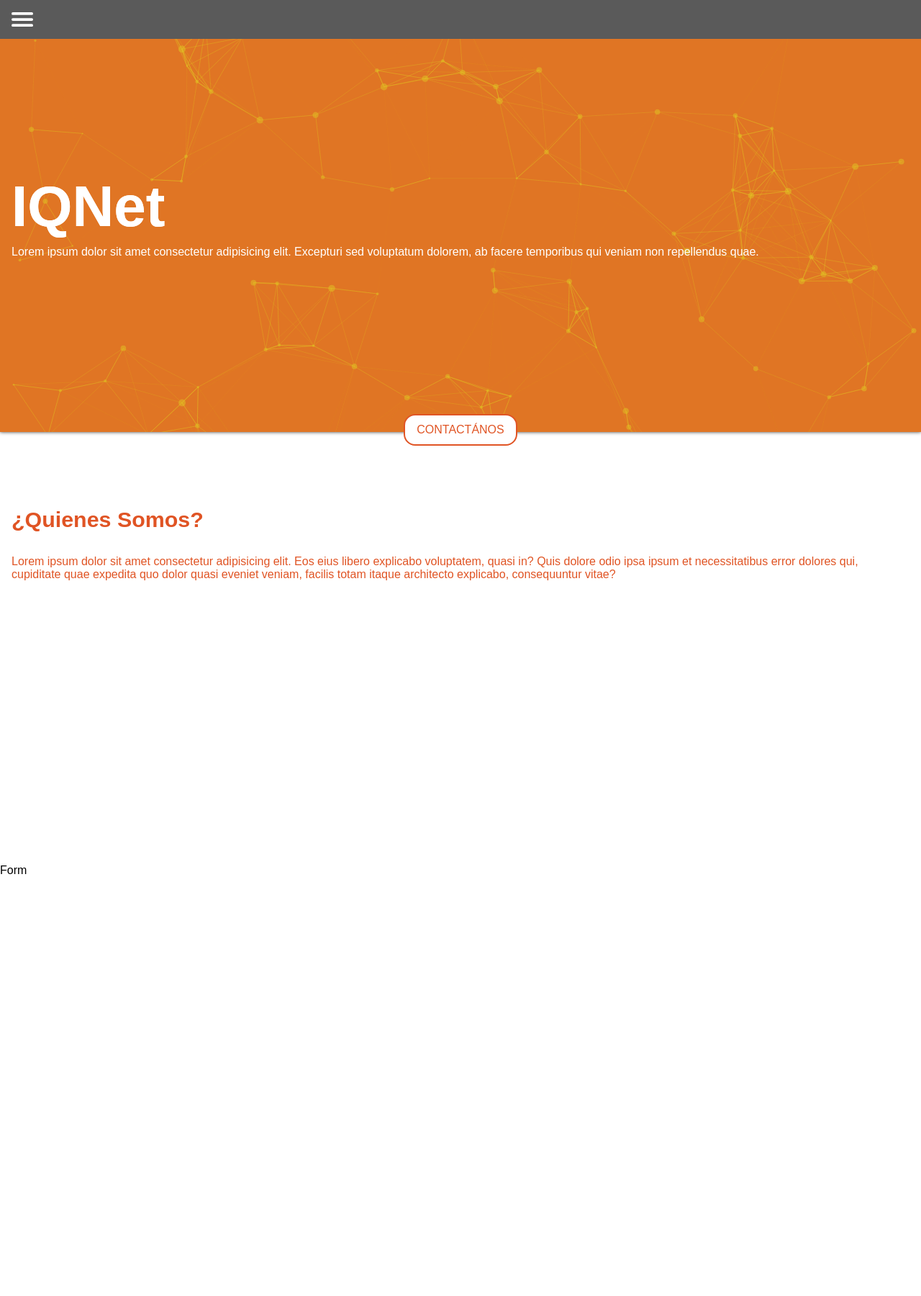
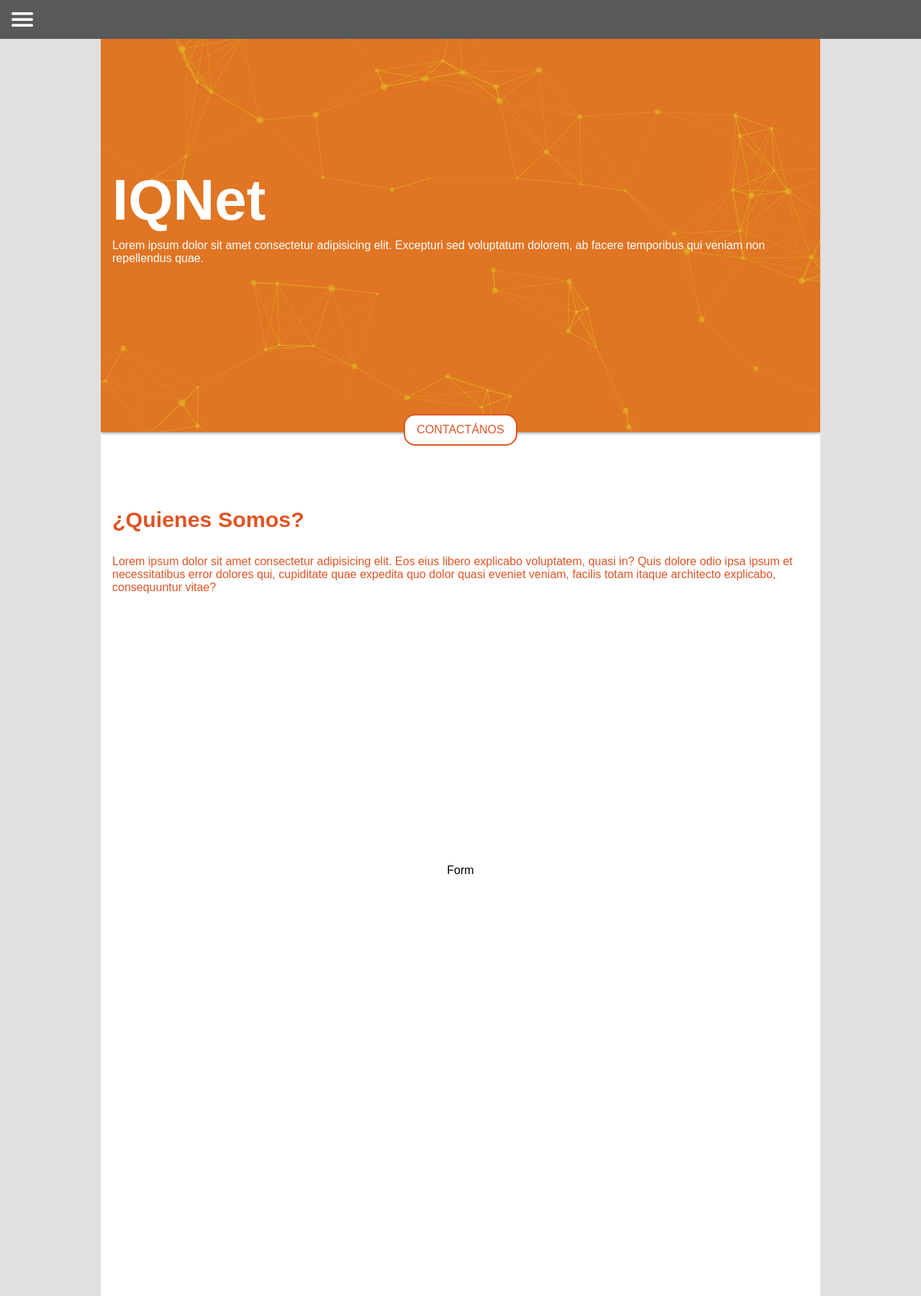
Before and after one commit to IQNetSRL/IQNet, a React (Vite) app in the folder client/: page / in a window 1280 px wide. Shown: the whole page at 72% size. Built offline with nearby package versions, Linux system fonts and the light colour scheme; a web font is replaced by a local one.

Commit message:
feat(client/src/views/landingPage):added some styles

```diff
--- a/client/src/components/particles/Particles.tsx
+++ b/client/src/components/particles/Particles.tsx
@@ -9,6 +9,7 @@ function Particle() {
   }, []);
 
   return (
+    <section>
       <Particles
         init={particlesInit}
         options={{
@@ -77,6 +78,7 @@ function Particle() {
           detectRetina: true,
         }}
       />
+    </section>
   );
 }
 
--- a/client/src/views/landingPage/LandingPage.module.scss
+++ b/client/src/views/landingPage/LandingPage.module.scss
@@ -2,31 +2,32 @@
 @import "../../styles/mixins.scss";
 
 .mainLanding {
+  @include centerFlex(flex, row, center, center, 0);
   cursor: default;
-  .sectionLandingNo {
+  .side {
+    min-height: 225vh;
+    display: flex;
+    flex: 1;
+    z-index: 100;
+    background-color: #e0e0e0;
+  }
+  .mainSection {
+    @include centerFlex(flex, column, center, center, 0);
+    .sectionLanding {
       @include centerFlex(flex, column, center, flex-start, 0.5rem);
       @include height(75vh, 75vh);
       position: relative;
       color: $primary-color;
       background-color: $white;
+      max-width: 1000px;
       padding: 1rem;
       z-index: 99;
       transition: 0.2s ease;
-    h1 {
-      filter: drop-shadow(-3px 0px 2px #5a5a5a);
-    }
     }
     .scrolled1 {
       color: $white;
       background-color: transparent;
       box-shadow: 0px 0px 5px 0px rgba(0, 0, 0, 0.75);
-    h1 {
-      filter: drop-shadow(0px 0px 0px);
-    }
-  }
-  .particles {
-    @include height(100%, 100%);
-    overflow: hidden;
     }
     .title {
       font-size: 5rem;
@@ -51,6 +52,27 @@
           background-color: $primary-color;
           box-shadow: 0px 0px 5px 0px rgba(0, 0, 0, 0.75);
         }
+      }
+    }
+    .titleAbout {
+      padding: 1rem 0;
+      font-size: 1.9rem;
+    }
+    .textAbout {
+      padding: 1rem 0;
+    }
+    .sectionForm {
+      @include height(75vh, 75vh);
+      position: relative;
+      background-color: $white;
+      max-width: 1000px;
+      z-index: 99;
+      transition: 0.2s ease;
+    }
+    .scrolled2 {
+      color: $white;
+      background-color: transparent;
+      box-shadow: 0px 0px 5px 0px rgba(0, 0, 0, 0.75);
     }
   }
   .toggleButtonContainer {
@@ -78,36 +100,19 @@
       }
     }
   }
-  .titleAbout {
-    padding: 1rem 0;
-    font-size: 1.9rem;
-  }
-  .textAbout {
-    padding: 1rem 0;
-  }
-  .sectionFormNo {
-    @include height(75vh, 75vh);
-    position: relative;
-    z-index: 99;
-    background-color: $white;
-    transition: 0.2s ease;
-  }
-  .scrolled2 {
-    color: $white;
-    background-color: transparent;
-    box-shadow: 0px 0px 5px 0px rgba(0, 0, 0, 0.75);
-  }
 }
 
-.sectionAboutNo {
+.sectionAbout {
   @include height(75vh, 75vh);
   position: relative;
   background-color: $white;
+  color: $primary-color;
+  max-width: 1000px;
   padding: 5.5rem 1rem;
   z-index: 98;
-  color: $primary-color;
   transition: 0.2s ease;
 }
+
 .scrolled {
   color: $white;
   background-color: transparent;
--- a/client/src/views/landingPage/LandingPage.tsx
+++ b/client/src/views/landingPage/LandingPage.tsx
@@ -91,16 +91,18 @@ function LandingPage() {
           <IoMenu />
         </button>
       </div>
+      <div className={styles.side}></div>
+      <section className={styles.mainSection}>
         <section
-        className={`${styles.sectionLandingNo} ${styles.scrolled1}`}
+          className={`${styles.sectionLanding} ${styles.scrolled1}`}
           id="sectionLanding"
           ref={landingRef}
         >
           <h1 className={styles.title}>IQNet</h1>
           <p>
-          Lorem ipsum dolor sit amet consectetur adipisicing elit. Excepturi sed
-          voluptatum dolorem, ab facere temporibus qui veniam non repellendus
-          quae.
+            Lorem ipsum dolor sit amet consectetur adipisicing elit. Excepturi
+            sed voluptatum dolorem, ab facere temporibus qui veniam non
+            repellendus quae.
           </p>
           <div className={styles.buttonContainer}>
             <button onClick={() => scrollToFormSection("sectionForm")}>
@@ -109,7 +111,7 @@ function LandingPage() {
           </div>
         </section>
         <section
-        className={styles.sectionAboutNo}
+          className={styles.sectionAbout}
           id="sectionAbout"
           ref={aboutRef}
         >
@@ -124,9 +126,11 @@ function LandingPage() {
             </p>
           </div>
         </section>
-      <section className={styles.sectionFormNo} id="sectionForm" ref={formRef}>
+        <section className={styles.sectionForm} id="sectionForm" ref={formRef}>
           <Form />
         </section>
+      </section>
+      <div className={styles.side}></div>
     </main>
   );
 }
```
Lines whose indentation alone changed are shown as unchanged.
